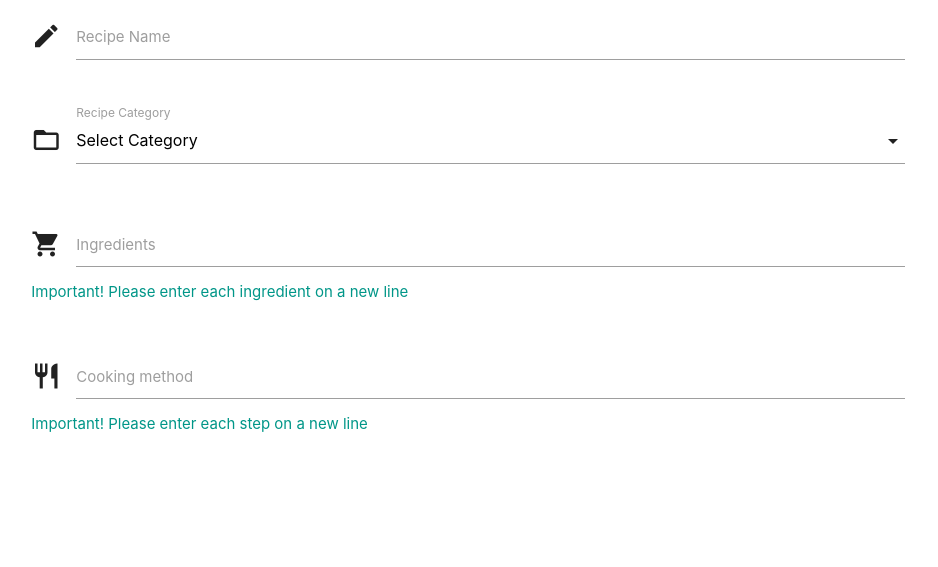
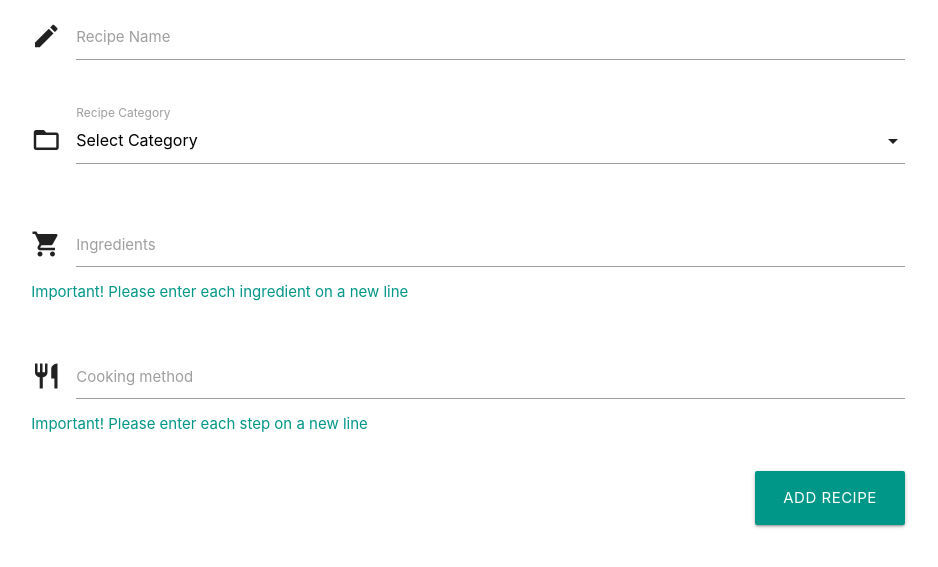
Before and after one commit to Code-Institute-Submissions/ms-project-3-v2, a Flask app: page /add_recipe in a window 1280 px wide. Shown: the part 160-727 px from the top of the page, without its empty margins (172-1110 px from the left). Run offline with Flask 2, Linux system fonts and the light colour scheme; data that the repository does not hold is empty; some libraries are stand-ins or nearby versions.

Commit message:
Added submit button to add recipe form

```diff
--- a/templates/add_recipe.html
+++ b/templates/add_recipe.html
@@ -42,6 +42,12 @@
                         <p class="teal-text">Important! Please enter each step on a new line</p>
                     </div>
                 </div>
+                <!-- submit button -->
+                <div class ="row">
+                    <div class="col s12 right-align">
+                        <button type="submit" class="btn-large teal">Add Recipe</button>
+                    </div>
+                </div>
             </form>
         </div>
     </div>
```
